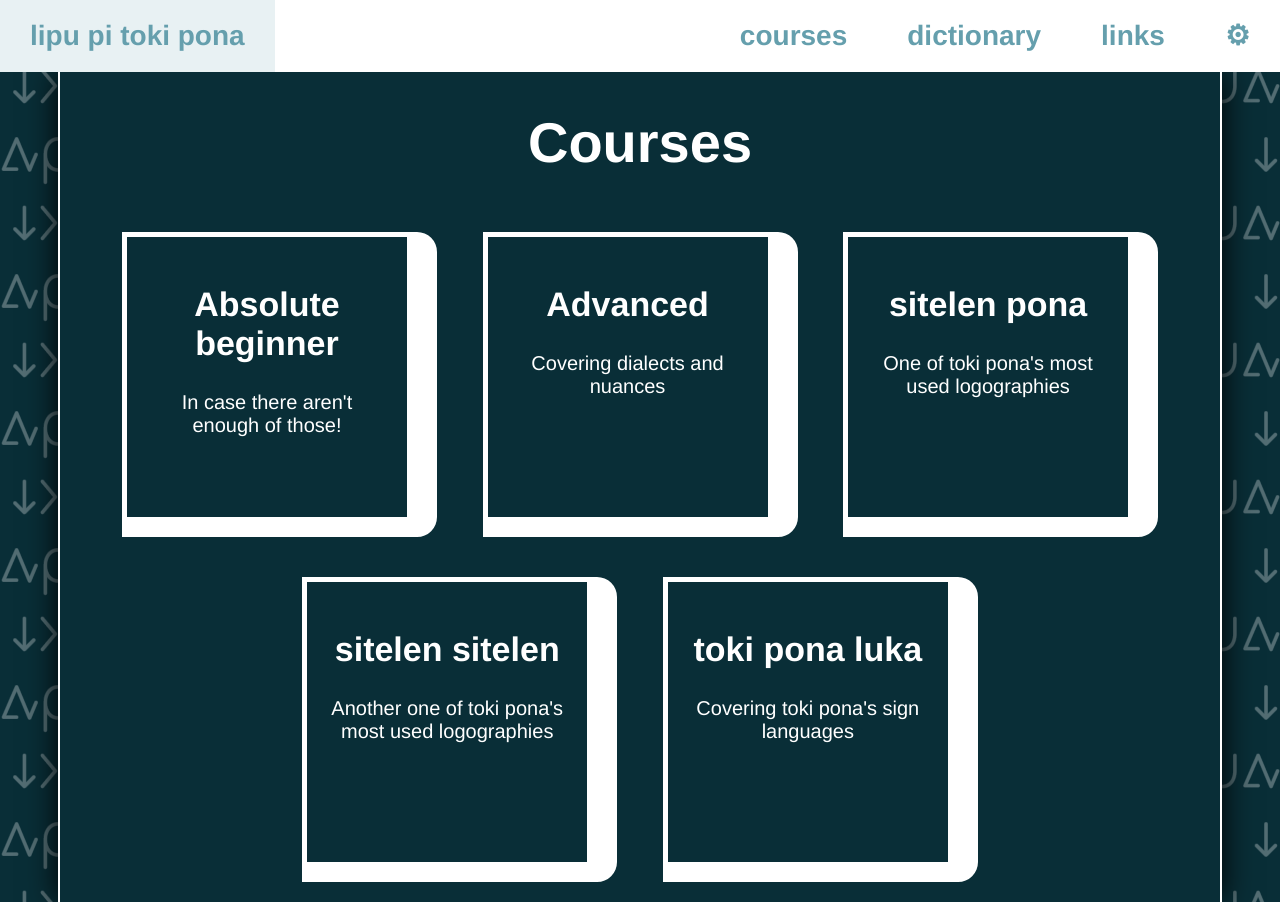
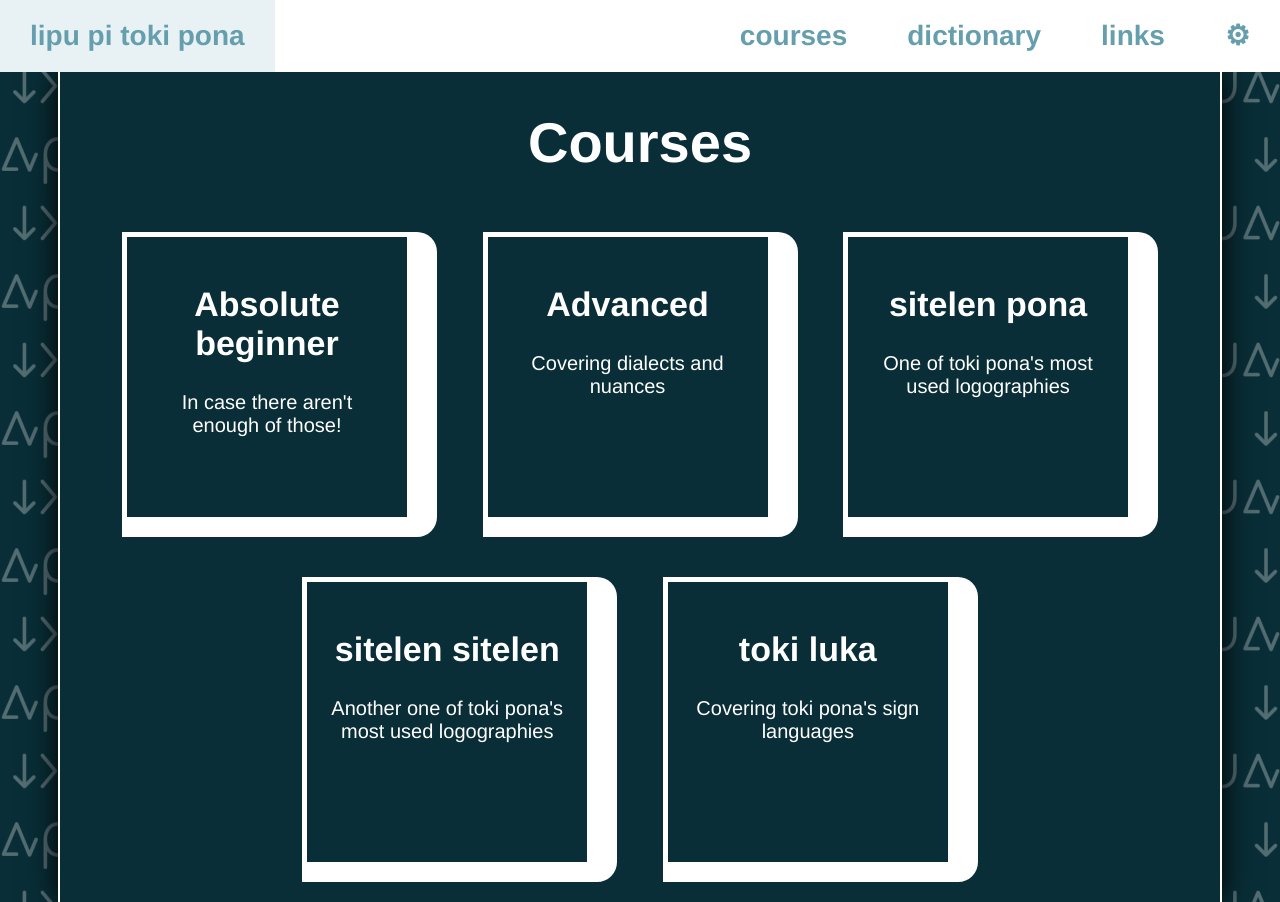
Before and after one commit to lipu-sona/lipu-sona.github.io, a plain HTML site: page courses/index.html in a window 1280 px wide. Drawn offline with Linux system fonts and the light colour scheme.

Commit message:
toki pona luka -> toki luka

```diff
--- a/courses/index.html
+++ b/courses/index.html
@@ -50,7 +50,7 @@
 				<p>Another one of toki pona's most used logographies</p>
 			</a>
 			<a class="card" href="tpl">
-				<h2>toki pona luka</h2>
+				<h2>toki luka</h2>
 				<p>Covering toki pona's sign languages</p>
 			</a>
 		</div>
```
